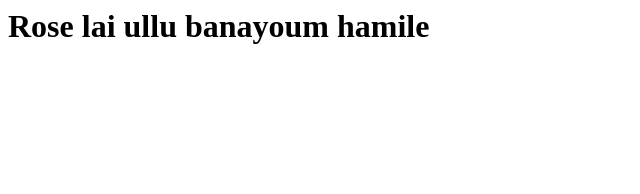
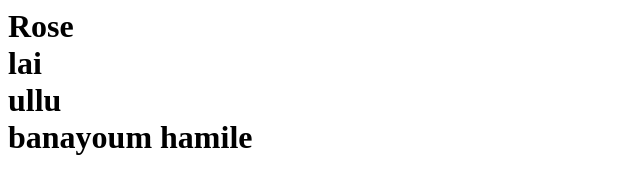
Before and after one commit to lunatic-rohan/confusion, a website: page index.html in a window 1280 px wide. Shown: the whole page, without its empty margins (0-640 px from the left). Drawn offline with Linux system fonts and the light colour scheme.

Commit message:
Update index.html

```diff
--- a/index.html
+++ b/index.html
@@ -2,6 +2,6 @@
 <head>
 </head>
 <body>
-<h1>Rose lai ullu banayoum hamile</h1>
+<h1>Rose <br>lai <br> ullu <br> banayoum hamile</h1>
 </body>
 </html>
```
